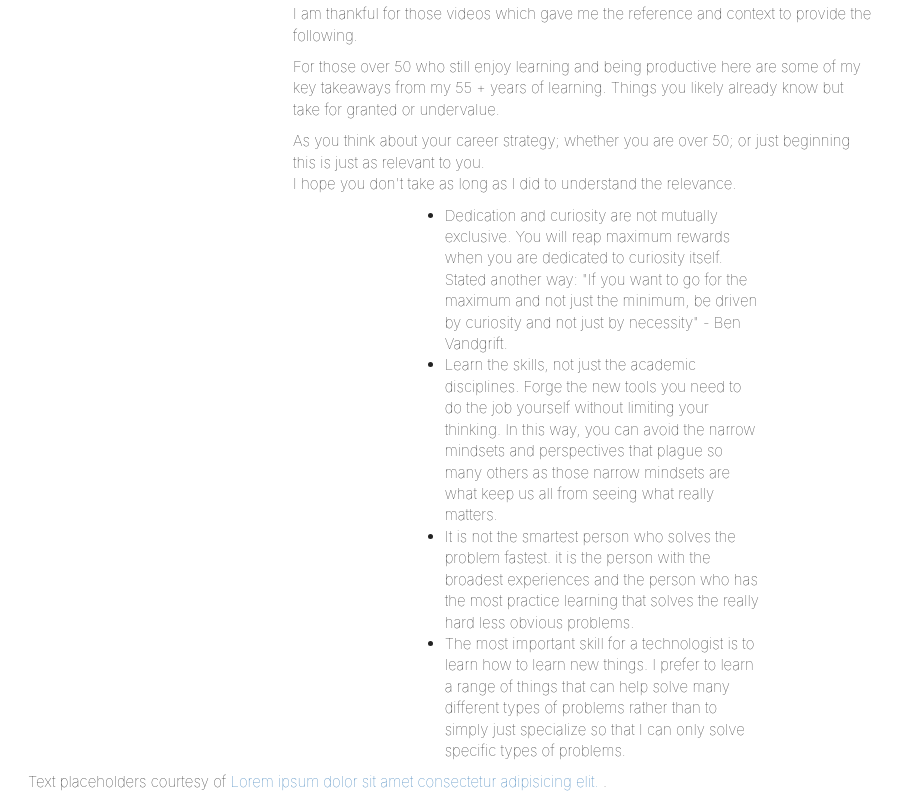
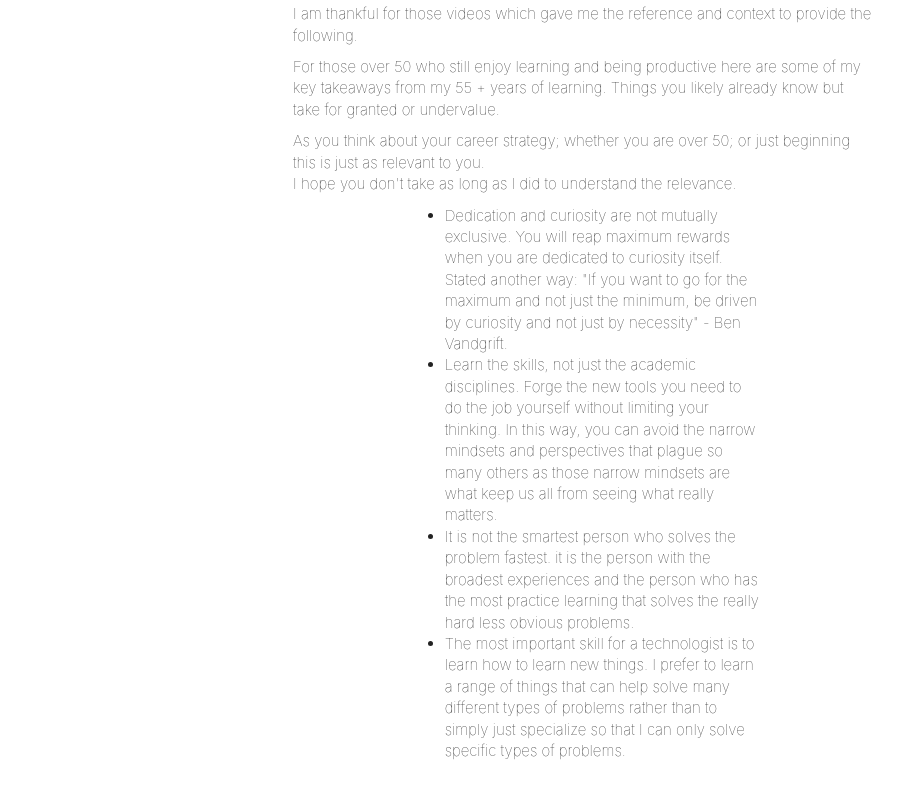
Before and after one commit to chip-edw/chip-edwards-website, a website: page index.html in a window 1280 px wide. Shown: the part 3340-4143 px from the top of the page, without its empty margins (42-944 px from the left). After the commit the page ends 4121 px from the top, so only its background shows below. Drawn offline with Linux system fonts and the light colour scheme.

Commit message:
Corrected case in link to resume.html and removed footer placeholder text

```diff
--- a/index.html
+++ b/index.html
@@ -398,8 +398,7 @@
     </section>
 
     <footer class="container">
-        <p>Text placeholders courtesy of <a href="#">Lorem ipsum dolor sit amet consectetur adipisicing elit. </a>.
-        </p>
+        <p> </p>
 
     </footer>
 
```
Also changed, not shown: resume.html (+2 -3 lines).
